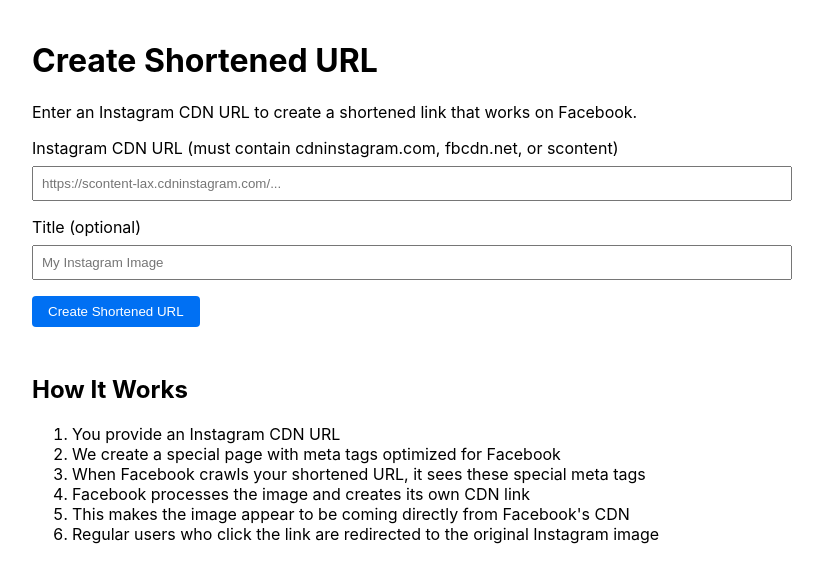
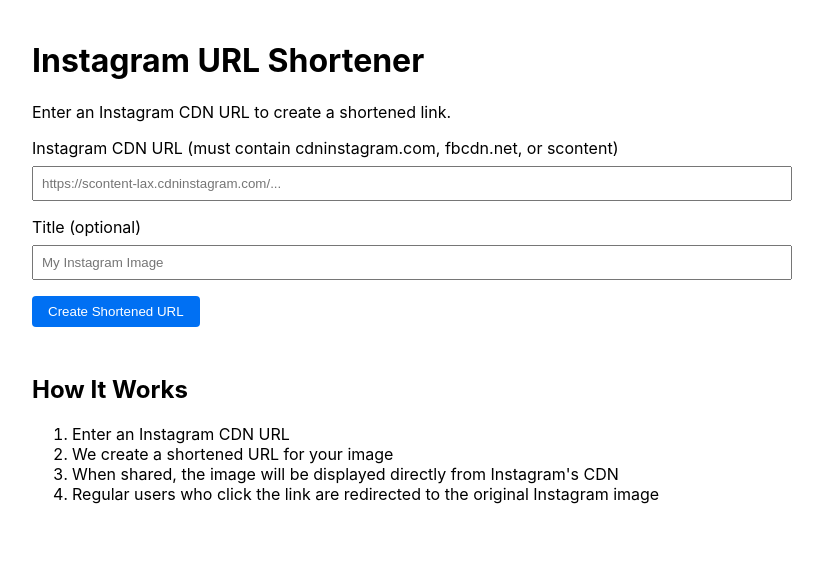
Before and after one commit to chabubakarshab/urlshort, a Next.js app: page /create in a window 1280 px wide. Shown: the top 582 px of the page, without its empty margins (228-1051 px from the left). Built offline with nearby package versions, Linux system fonts and the light colour scheme.

Commit message:
Update create.js

```diff
--- a/pages/create.js
+++ b/pages/create.js
@@ -40,12 +40,12 @@
   return (
     <div className="container">
       <Head>
-        <title>Create Shortened URL</title>
+        <title>Instagram URL Shortener</title>
         <meta name="description" content="Create a shortened URL for Instagram images" />
       </Head>
 
-      <h1>Create Shortened URL</h1>
-      <p>Enter an Instagram CDN URL to create a shortened link that works on Facebook.</p>
+      <h1>Instagram URL Shortener</h1>
+      <p>Enter an Instagram CDN URL to create a shortened link.</p>
 
       <form onSubmit={handleSubmit} style={{ marginBottom: '2rem' }}>
         <div style={{ marginBottom: '1rem' }}>
@@ -116,32 +116,23 @@
             </a>
           </p>
           <p>
-            <strong>Instructions:</strong>
-          </p>
-          <ol>
-            <li>Copy the short URL above</li>
-            <li>Paste it into Facebook to share</li>
-            <li>Facebook will display the image using its own CDN</li>
-            <li>This helps bypass Facebook's content filters</li>
-          </ol>
-
-          <p>
-            <a
-              href={`https://developers.facebook.com/tools/debug/?q=${encodeURIComponent(result.shortUrl)}`}
-              target="_blank"
-              rel="noopener noreferrer"
+            <button
+              onClick={() => {
+                navigator.clipboard.writeText(result.shortUrl);
+                alert('URL copied to clipboard!');
+              }}
               style={{
-                display: 'inline-block',
                 padding: '0.5rem 1rem',
-                backgroundColor: '#4267B2',
+                backgroundColor: '#28a745',
                 color: 'white',
+                border: 'none',
                 borderRadius: '4px',
-                textDecoration: 'none',
+                cursor: 'pointer',
                 marginTop: '1rem'
               }}
             >
-              Test with Facebook Debugger
-            </a>
+              Copy URL to Clipboard
+            </button>
           </p>
         </div>
       )}
@@ -149,11 +140,9 @@
       <div style={{ marginTop: '3rem' }}>
         <h2>How It Works</h2>
         <ol>
-          <li>You provide an Instagram CDN URL</li>
-          <li>We create a special page with meta tags optimized for Facebook</li>
-          <li>When Facebook crawls your shortened URL, it sees these special meta tags</li>
-          <li>Facebook processes the image and creates its own CDN link</li>
-          <li>This makes the image appear to be coming directly from Facebook's CDN</li>
+          <li>Enter an Instagram CDN URL</li>
+          <li>We create a shortened URL for your image</li>
+          <li>When shared, the image will be displayed directly from Instagram's CDN</li>
           <li>Regular users who click the link are redirected to the original Instagram image</li>
         </ol>
       </div>
```
